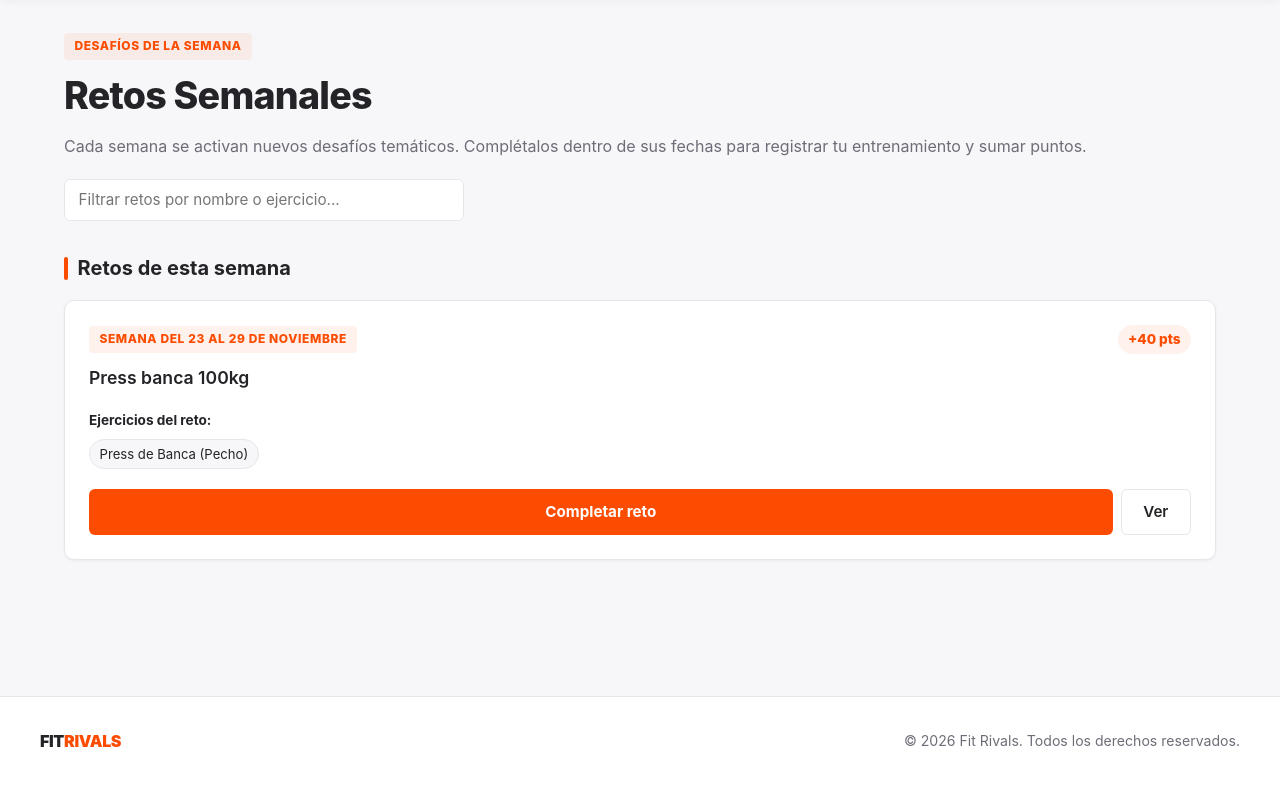
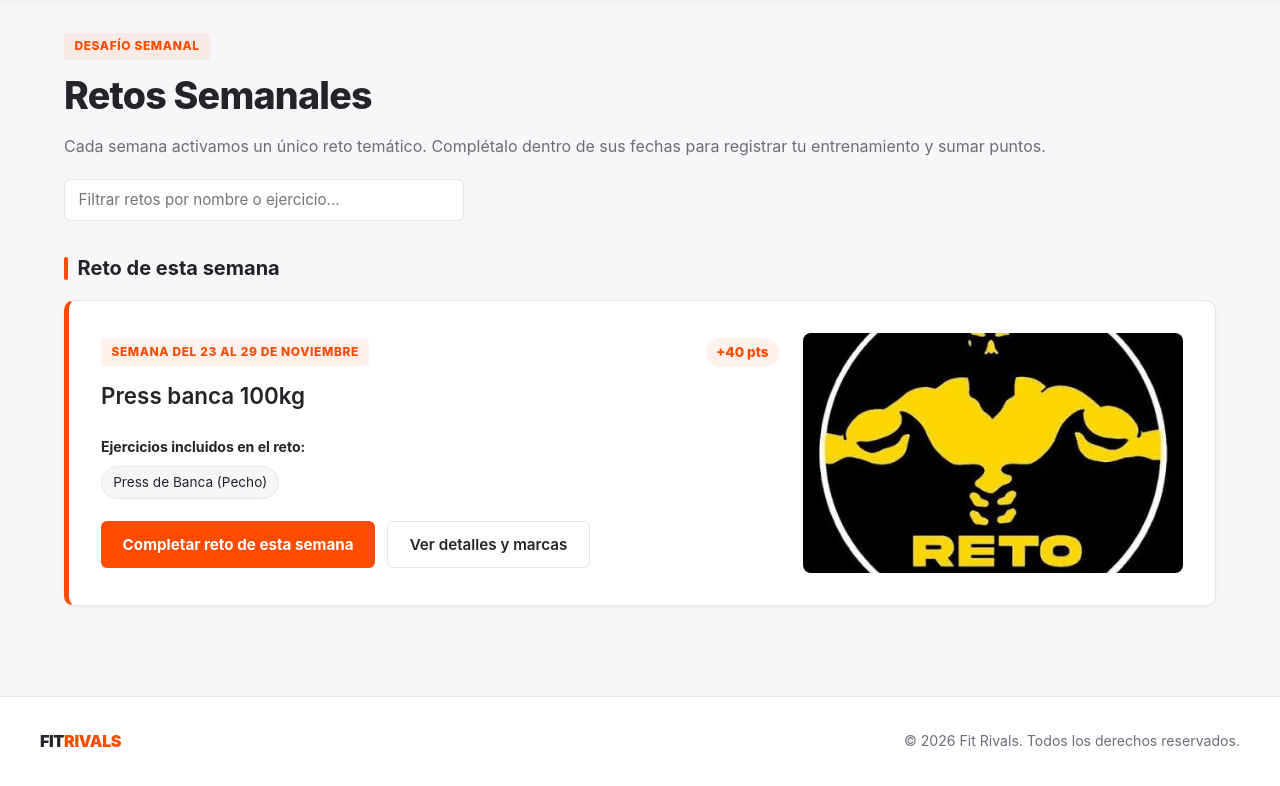
Before and after one commit to EnekoAE/fitrivals, a Django app: page /retos/ in a window 1280 px wide. Shown: the part 65-851 px from the top of the page. Run offline with Django 5.2, Linux system fonts and the light colour scheme; data comes from the database, SQL or seed files in the repository; both versions use the stored data as it was after the commit.

Commit message:
Actualizar vista de retos semanales, imagen reto.jpg y base de datos

```diff
--- a/FitrivalsApp/templates/retos/lista.html
+++ b/FitrivalsApp/templates/retos/lista.html
@@ -1,76 +1,91 @@
 {% extends 'base.html' %}
+{% load static %}
 
 {% block title %}Retos Semanales - Fit Rivals{% endblock %}
 
 {% block content %}
-<span class="badge-orange">DESAFÍOS DE LA SEMANA</span>
+<span class="badge-orange">DESAFÍO SEMANAL</span>
 <h1>Retos Semanales</h1>
 <p style="color: var(--text-muted); margin-bottom: 1.25rem;">
-    Cada semana se activan nuevos desafíos temáticos. Complétalos dentro de sus fechas para registrar tu entrenamiento y sumar puntos.
+    Cada semana activamos un único reto temático. Complétalo dentro de sus fechas para registrar tu entrenamiento y sumar puntos.
 </p>
 
 <div class="form-group" style="max-width: 400px; margin-bottom: 1.5rem;">
     <input type="text" id="buscador-retos" placeholder="Filtrar retos por nombre o ejercicio...">
 </div>
 
-<h2>Retos de esta semana</h2>
-<div class="dashboard-grid">
-    {% for reto in retos_activos %}
-    <article class="info-card tarjeta-reto">
-        <div>
-            <div style="display: flex; flex-wrap: wrap; justify-content: space-between; align-items: center; gap: 0.5rem; margin-bottom: 0.6rem;">
+<h2>Reto de esta semana</h2>
+{% if reto_activo %}
+<article class="hero-card tarjeta-reto" style="margin-bottom: 2rem; display: flex; flex-wrap: wrap; align-items: center; justify-content: space-between; gap: 1.5rem;">
+    <div style="flex: 1; min-width: 280px;">
+        <div style="display: flex; flex-wrap: wrap; justify-content: space-between; align-items: center; gap: 0.5rem; margin-bottom: 0.75rem;">
             <span class="badge-orange" style="margin-bottom: 0;">
-                    Semana del {{ reto.fecha_inicio|date:"j" }} al {{ reto.fecha_fin|date:"j \d\e F" }}
+                Semana del {{ reto_activo.fecha_inicio|date:"j" }} al {{ reto_activo.fecha_fin|date:"j \d\e F" }}
             </span>
-                <span class="points-badge" style="margin-bottom: 0;">+{{ reto.puntos_recompensa }} pts</span>
+            <span class="points-badge" style="margin-bottom: 0;">+{{ reto_activo.puntos_recompensa }} pts</span>
         </div>
 
-            <h3><a href="{% url 'detalle_reto' reto.pk %}" style="color: var(--text-dark);">{{ reto.nombre }}</a></h3>
-            <p>{{ reto.descripcion }}</p>
+        <h3 style="font-size: 1.4rem; margin-bottom: 0.5rem;">
+            <a href="{% url 'detalle_reto' reto_activo.pk %}" style="color: var(--text-dark);">{{ reto_activo.nombre }}</a>
+        </h3>
+        <p>{{ reto_activo.descripcion }}</p>
 
-            <p style="font-size: 0.85rem; color: var(--text-dark); margin-bottom: 0.5rem;">
-                <strong>Ejercicios del reto:</strong>
+        <p style="font-size: 0.88rem; color: var(--text-dark); margin-bottom: 0.5rem;">
+            <strong>Ejercicios incluidos en el reto:</strong>
         </p>
-            <div style="display: flex; flex-wrap: wrap; gap: 0.4rem; margin-bottom: 1.2rem;">
-                {% for ej in reto.ejercicios.all %}
-                    <span style="padding: 0.25rem 0.6rem; background: var(--bg-page); border: 1px solid var(--border-light); border-radius: 999px; font-size: 0.82rem;">
+        <div style="display: flex; flex-wrap: wrap; gap: 0.45rem; margin-bottom: 1.4rem;">
+            {% for ej in reto_activo.ejercicios.all %}
+                <span style="padding: 0.3rem 0.7rem; background: var(--bg-page); border: 1px solid var(--border-light); border-radius: 999px; font-size: 0.85rem;">
                     {{ ej.nombre }} ({{ ej.get_grupo_muscular_display }})
                 </span>
             {% empty %}
                 <small style="color: var(--text-muted);">Sin ejercicios asignados.</small>
             {% endfor %}
         </div>
+
+        <div class="hero-actions">
+            {% if reto_activo.id in retos_completados_ids %}
+                <a href="{% url 'completar_reto' reto_activo.pk %}" class="btn-primary-strava" style="background-color: #16a34a;">
+                    Completado (+{{ reto_activo.puntos_recompensa }} pts)
+                </a>
+            {% else %}
+                <a href="{% url 'completar_reto' reto_activo.pk %}" class="btn-primary-strava">
+                    Completar reto de esta semana
+                </a>
+            {% endif %}
+            <a href="{% url 'detalle_reto' reto_activo.pk %}" class="btn-secondary-strava">Ver detalles y marcas</a>
+        </div>
     </div>
 
-        <div style="display: flex; gap: 0.5rem;">
-            {% if reto.id in retos_completados_ids %}
-                <span class="btn-primary-strava" style="flex: 1; background-color: #16a34a; cursor: default;">
-                    ✔ Completado (+{{ reto.puntos_recompensa }} pts)
-                </span>
-            {% else %}
-                <a href="{% url 'completar_reto' reto.pk %}" class="btn-primary-strava" style="flex: 1;">
-                    Completar reto
-                </a>
-            {% endif %}
-            <a href="{% url 'detalle_reto' reto.pk %}" class="btn-secondary-strava">Ver</a>
+    <div style="flex: 1; min-width: 260px; max-width: 380px;">
+        <img src="{% static 'img/reto.jpg' %}"
+             alt="{{ reto_activo.nombre }}"
+             style="width: 100%; height: 240px; object-fit: cover; border-radius: 8px; display: block;">
     </div>
 </article>
-    {% empty %}
-    <div class="info-card">
-        <p>No hay retos activos para esta semana.</p>
+{% else %}
+<div class="hero-card" style="margin-bottom: 2rem; display: flex; flex-wrap: wrap; align-items: center; justify-content: space-between; gap: 1.5rem;">
+    <div style="flex: 1; min-width: 260px;">
+        <h3>Próximamente nuevo desafío</h3>
+        <p style="margin: 0;">No hay ningún reto activo para esta semana. Crea uno desde el panel de administración con fechas de esta semana para activarlo.</p>
     </div>
-    {% endfor %}
+    <div style="flex: 1; min-width: 260px; max-width: 380px;">
+        <img src="{% static 'img/reto.jpg' %}"
+             alt="Retos Semanales Fit Rivals"
+             style="width: 100%; height: 220px; object-fit: cover; border-radius: 8px; display: block;">
     </div>
+</div>
+{% endif %}
 
 {% if retos_proximos %}
-<h2>Próximos retos</h2>
+<h2>Próximas semanas</h2>
 <div class="dashboard-grid">
     {% for reto in retos_proximos %}
     <article class="info-card tarjeta-reto">
         <div>
             <div style="display: flex; flex-wrap: wrap; justify-content: space-between; align-items: center; gap: 0.5rem; margin-bottom: 0.6rem;">
                 <span style="font-size: 0.8rem; font-weight: 700; color: var(--text-muted);">
-                    Del {{ reto.fecha_inicio|date:"j" }} al {{ reto.fecha_fin|date:"j \d\e F" }}
+                    Semana del {{ reto.fecha_inicio|date:"j" }} al {{ reto.fecha_fin|date:"j \d\e F" }}
                 </span>
                 <span class="points-badge" style="margin-bottom: 0;">+{{ reto.puntos_recompensa }} pts</span>
             </div>
@@ -84,14 +99,14 @@
 {% endif %}
 
 {% if retos_pasados %}
-<h2>Retos de semanas anteriores</h2>
+<h2>Semanas anteriores</h2>
 <div class="dashboard-grid">
     {% for reto in retos_pasados %}
     <article class="info-card tarjeta-reto">
         <div>
             <div style="display: flex; flex-wrap: wrap; justify-content: space-between; align-items: center; gap: 0.5rem; margin-bottom: 0.6rem;">
                 <span style="font-size: 0.8rem; font-weight: 700; color: var(--text-muted);">
-                    Finalizado · Del {{ reto.fecha_inicio|date:"j" }} al {{ reto.fecha_fin|date:"j \d\e F" }}
+                    Semana del {{ reto.fecha_inicio|date:"j" }} al {{ reto.fecha_fin|date:"j \d\e F" }}
                 </span>
                 <span class="points-badge" style="margin-bottom: 0;">+{{ reto.puntos_recompensa }} pts</span>
             </div>
--- a/FitrivalsApp/views.py
+++ b/FitrivalsApp/views.py
@@ -177,7 +177,6 @@ def detalle_entrenamiento(request, pk):
     return render(request, 'entrenamientos/detalle.html', {'entrenamiento': entrenamiento})
 
 
-# Vistas Basadas en Clases para Retos Semanales (Opción 2 E4a)
 class RetoListView(ListView):
     model = Reto
     template_name = 'retos/lista.html'
@@ -187,10 +186,10 @@ class RetoListView(ListView):
         context = super().get_context_data(**kwargs)
         hoy = timezone.localdate()
 
-        context['retos_activos'] = Reto.objects.filter(
+        context['reto_activo'] = Reto.objects.filter(
             fecha_inicio__lte=hoy,
             fecha_fin__gte=hoy
-        ).prefetch_related('ejercicios').order_by('fecha_fin')
+        ).order_by('fecha_inicio').first()
 
         context['retos_proximos'] = Reto.objects.filter(
             fecha_inicio__gt=hoy
```
Also changed, not shown: db.sqlite3. Lines whose indentation alone changed are shown as unchanged.
